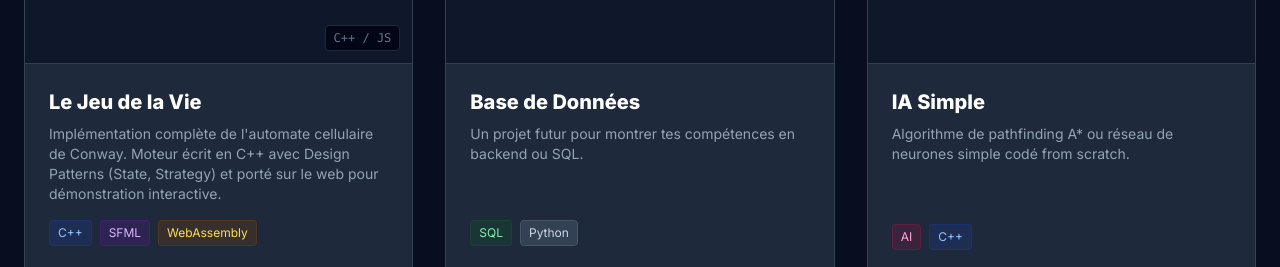
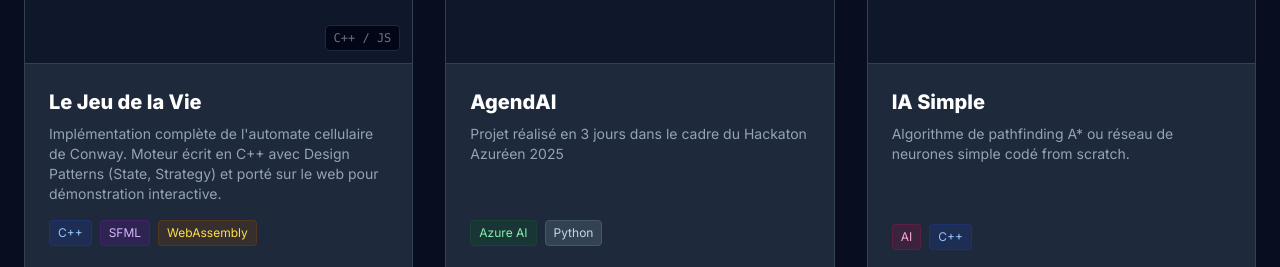
Before and after one commit to ZiKorT/ZiKorT.github.io, a plain HTML site: page index.html in a window 1280 px wide. Shown: the part 950-1217 px from the top of the page. Drawn offline with nearby package versions, Linux system fonts and the light colour scheme.

Commit message:
Update index.html

```diff
--- a/index.html
+++ b/index.html
@@ -106,25 +106,25 @@
                     </div>
                 </article>
 
-                <!-- PROJET 2 : Placeholder -->
+                <!-- PROJET 2 : Hackaton -->
                 <article class="bg-slate-800 rounded-xl border border-slate-700 overflow-hidden card-hover transition-all duration-300 flex flex-col">
                     <div class="h-48 bg-slate-900 flex items-center justify-center border-b border-slate-700 relative group">
                         <i class="fa-solid fa-database text-6xl text-green-500/20 group-hover:text-green-500/40 transition-all scale-100 group-hover:scale-110 duration-500"></i>
                     </div>
                     <div class="p-6 flex-1 flex flex-col">
-                        <h3 class="text-xl font-bold text-white mb-2">Base de Données</h3>
+                        <h3 class="text-xl font-bold text-white mb-2">AgendAI</h3>
                         <p class="text-slate-400 text-sm mb-4 flex-1">
-                            Un projet futur pour montrer tes compétences en backend ou SQL.
+                            Projet réalisé en 3 jours dans le cadre du Hackaton Azuréen 2025
                         </p>
                         <div class="flex flex-wrap gap-2 mb-6">
-                            <span class="px-2 py-1 text-xs bg-green-900/30 text-green-300 rounded border border-green-900/50">SQL</span>
+                            <span class="px-2 py-1 text-xs bg-green-900/30 text-green-300 rounded border border-green-900/50">Azure AI</span>
                             <span class="px-2 py-1 text-xs bg-slate-700 text-slate-300 rounded border border-slate-600">Python</span>
                         </div>
                         <div class="flex gap-3 mt-auto">
                             <a href="https://ZiKorT.github.io/Game-Of-Life/" target="_blank" class="flex-1 text-center py-2 bg-blue-600 hover:bg-blue-500 text-white rounded font-medium text-sm transition-colors shadow-lg shadow-blue-900/20">
                                 <i class="fa-solid fa-play mr-1"></i> Tester
                             </a>
-                            <a href="https://github.com/ZiKorT/Game-Of-Life" class="px-3 py-2 bg-slate-700 hover:bg-slate-600 text-white rounded border border-slate-600 transition-colors" title="Voir le code">
+                            <a href="https://github.com/robinn24/Hackathon/tree/feature/launcher-automatique" class="px-3 py-2 bg-slate-700 hover:bg-slate-600 text-white rounded border border-slate-600 transition-colors" title="Voir le code">
                                 <i class="fa-brands fa-github"></i>
                             </a>
                         </div>
```
